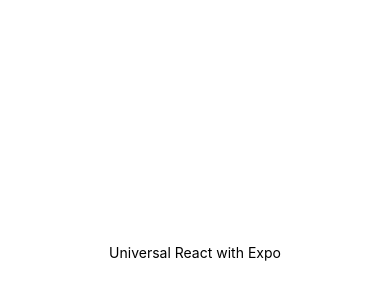
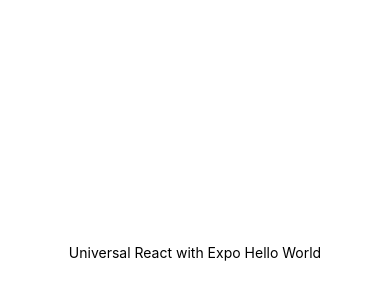
Before and after one commit to anuvab-b/HelloReactNative, a React Native app: screen / in a window 390 px wide. Shown: the part 170-470 px from the top of the page. Built offline with nearby package versions, Linux system fonts and the light colour scheme.

Commit message:
Initial commit

```diff
--- a/App.js
+++ b/App.js
@@ -9,7 +9,7 @@ export default function App() {
         alignItems: "center",
       }}
     >
-      <Text>Universal React with Expo</Text>
+      <Text>Universal React with Expo Hello World</Text>
     </View>
   );
 }
```
Also changed, not shown: 1 other file (tests, documents, lock files or other folders).
